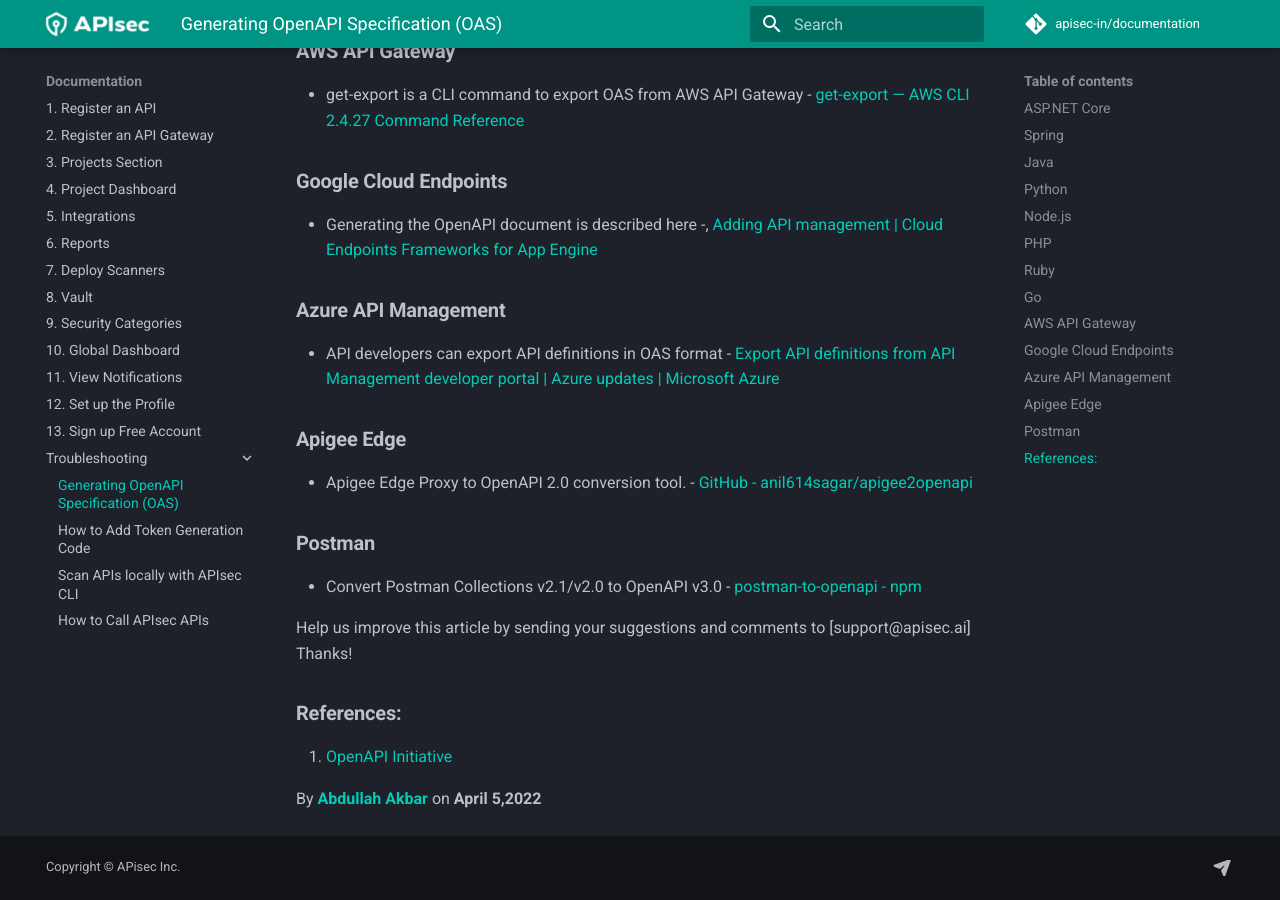
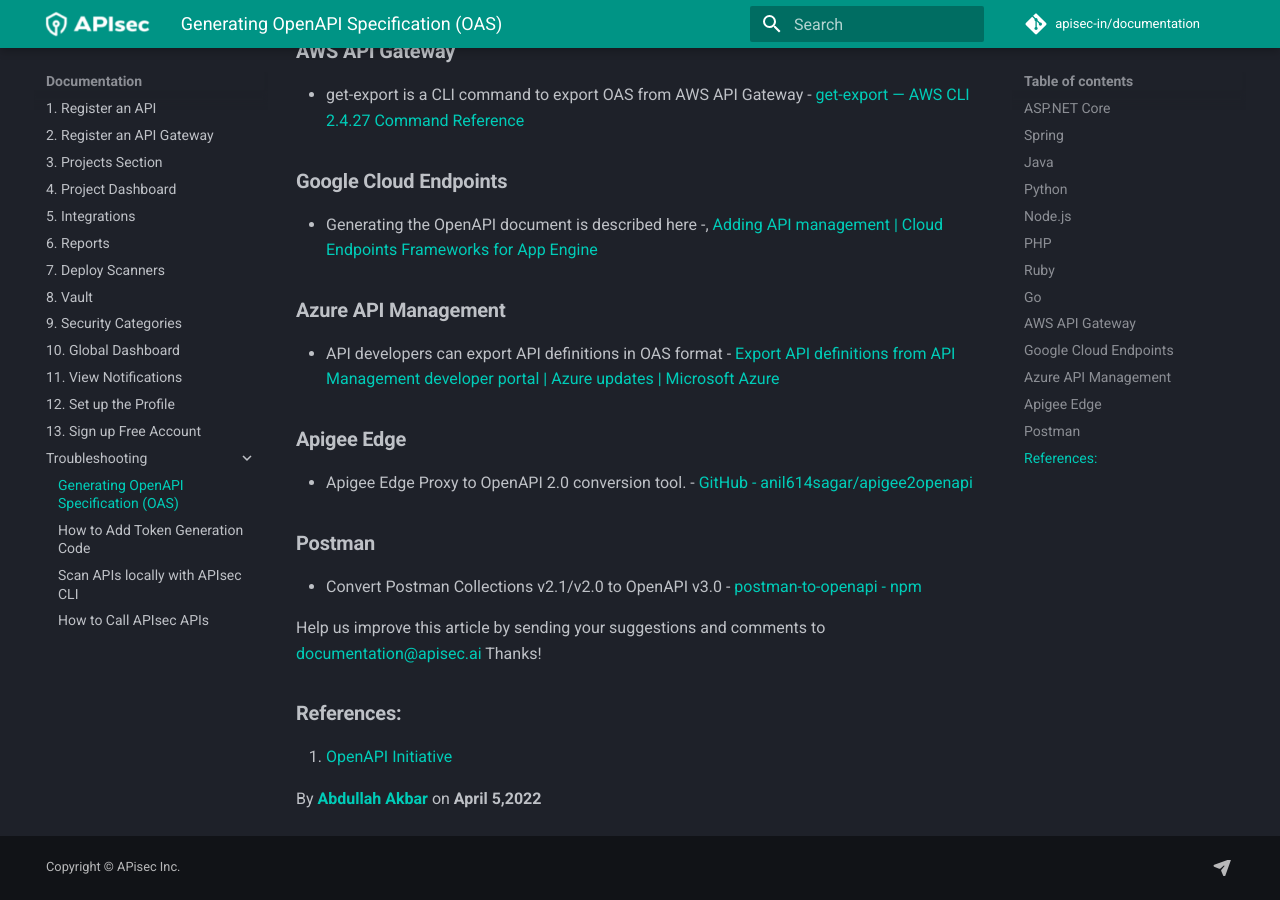
Before and after one commit to apisec-inc/documentation, an MkDocs documentation site: the page built from docs/Generating OAS.md, in a window 1280 px wide and 900 px high, scrolled down 2706 px. Built offline with MkDocs 1.6.1 and Material for MkDocs 9.7.7, drawn with Linux system fonts in a browser that asks for light colours; comment, search, counter and statistics services are not loaded.

Commit message:
Update Generating OAS.md

```diff
--- a/docs/Generating OAS.md
+++ b/docs/Generating OAS.md
@@ -66,7 +66,7 @@
  - Convert Postman Collections v2.1/v2.0 to OpenAPI v3.0 -  [postman-to-openapi - npm](https://www.npmjs.com/package/postman-to-openapi)
 
 
-Help us improve this article by sending your suggestions and comments to [support@apisec.ai] Thanks!
+Help us improve this article by sending your suggestions and comments to [documentation@apisec.ai](documentation@apisec.ai) Thanks!
 
 
 ### **References:**
```
